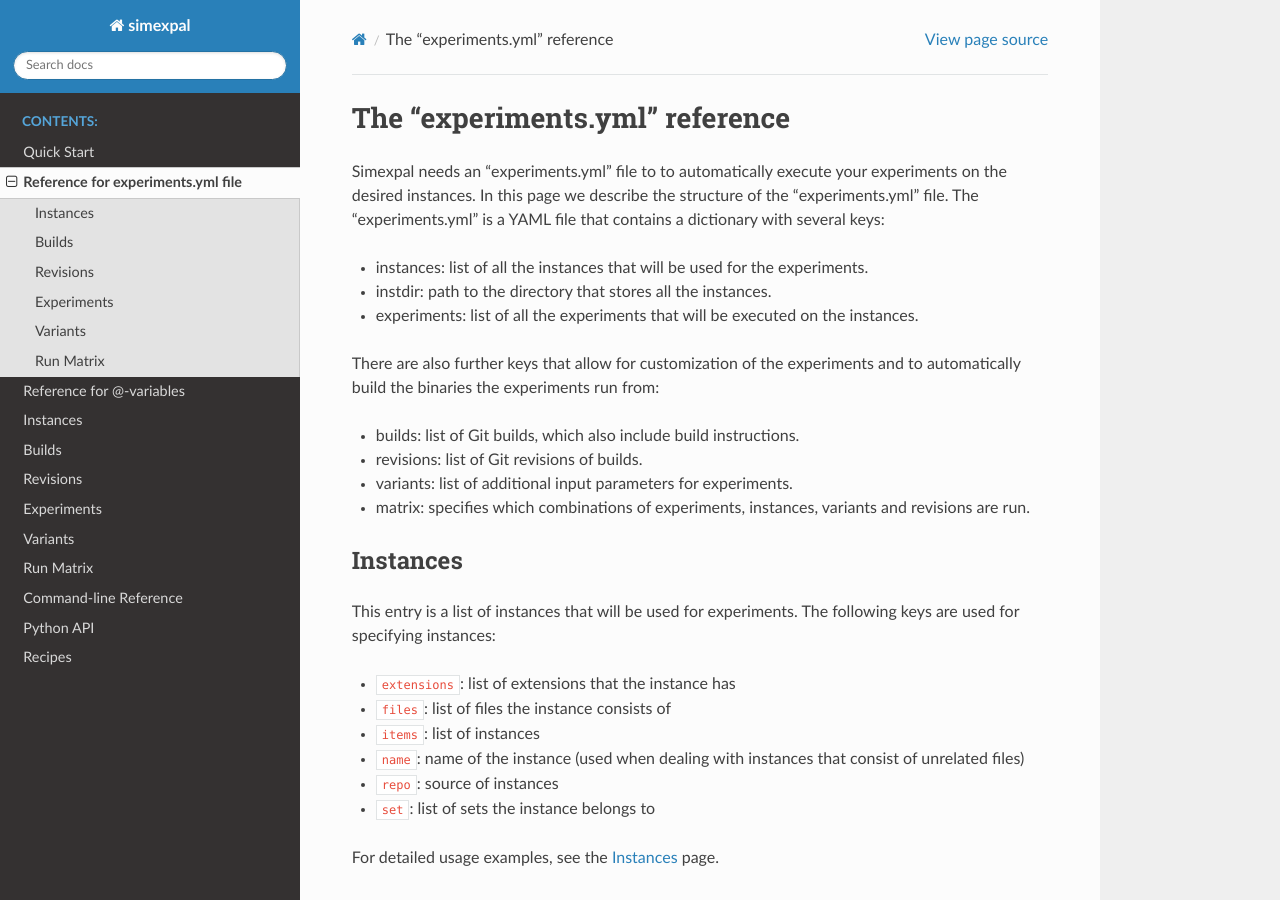
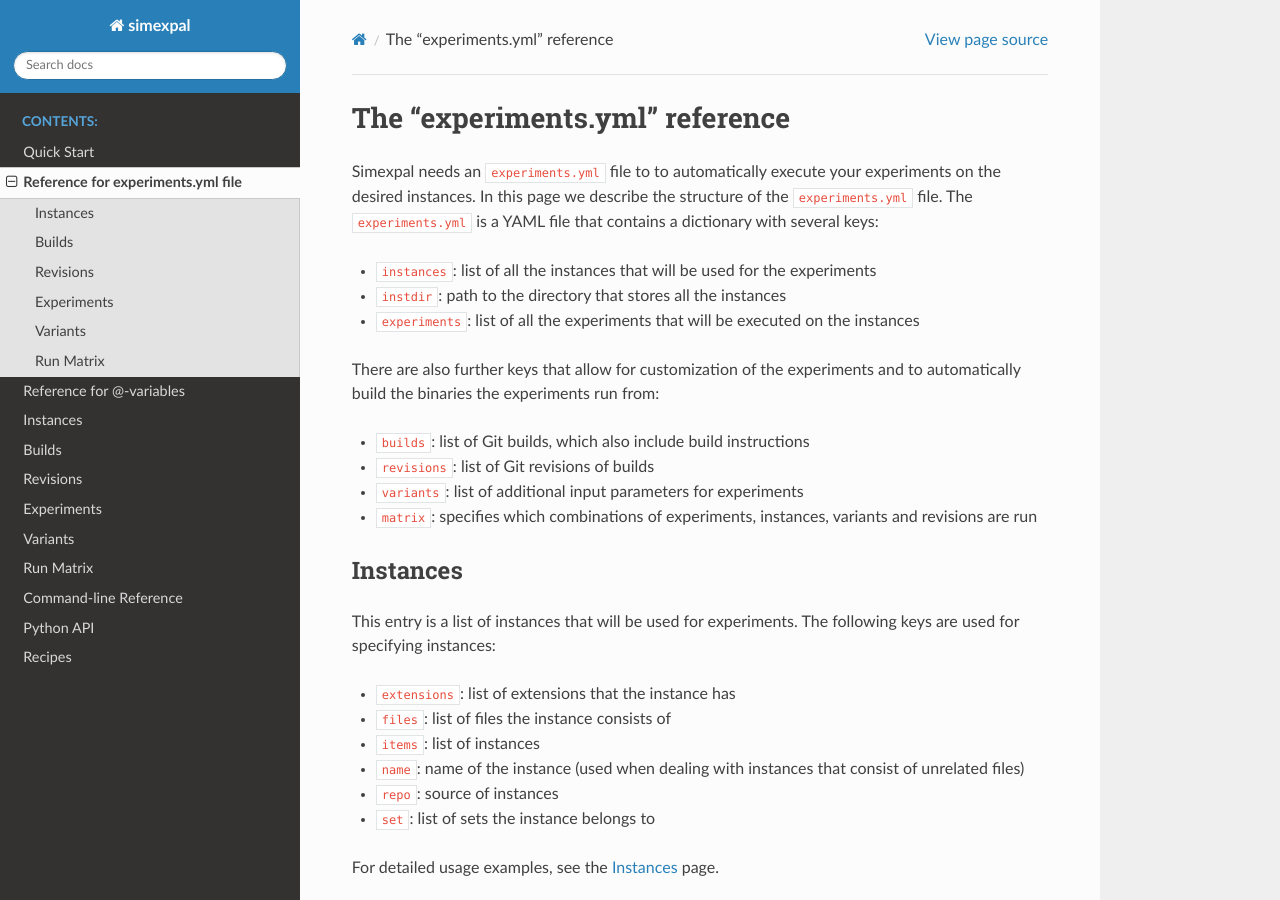
Before and after one commit to hu-macsy/simexpal, a Sphinx documentation site: the page built from docs/experiments_reference.rst, in a window 1280 px wide and 900 px high. Built offline with Sphinx 7.4.7 and the Read the Docs theme 2.0.0, drawn with Linux system fonts in a browser that asks for light colours; part of the change alters nothing that is shown.

```diff
--- a/docs/experiments_reference.rst
+++ b/docs/experiments_reference.rst
@@ -1,21 +1,21 @@
 The "experiments.yml" reference
 ===============================
 
-Simexpal needs an "experiments.yml" file to to automatically execute your experiments
-on the desired instances. In this page we describe the structure of the "experiments.yml"
-file. The "experiments.yml" is a YAML file that contains a dictionary with several keys:
+Simexpal needs an ``experiments.yml`` file to to automatically execute your experiments
+on the desired instances. In this page we describe the structure of the ``experiments.yml``
+file. The ``experiments.yml`` is a YAML file that contains a dictionary with several keys:
 
-- instances: list of all the instances that will be used for the experiments.
-- instdir: path to the directory that stores all the instances.
-- experiments: list of all the experiments that will be executed on the instances.
+- ``instances``: list of all the instances that will be used for the experiments
+- ``instdir``: path to the directory that stores all the instances
+- ``experiments``: list of all the experiments that will be executed on the instances
 
 There are also further keys that allow for customization of the experiments and to
 automatically build the binaries the experiments run from:
 
-- builds: list of Git builds, which also include build instructions.
-- revisions: list of Git revisions of builds.
-- variants: list of additional input parameters for experiments.
-- matrix: specifies which combinations of experiments, instances, variants and revisions are run.
+- ``builds``: list of Git builds, which also include build instructions
+- ``revisions``: list of Git revisions of builds
+- ``variants``: list of additional input parameters for experiments
+- ``matrix``: specifies which combinations of experiments, instances, variants and revisions are run
 
 Instances
 ---------
```
